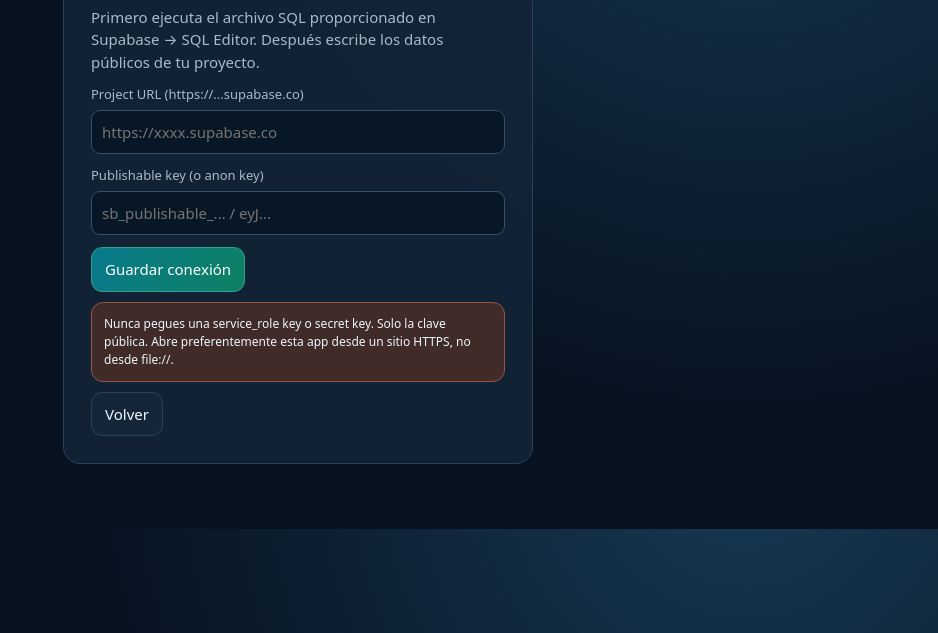
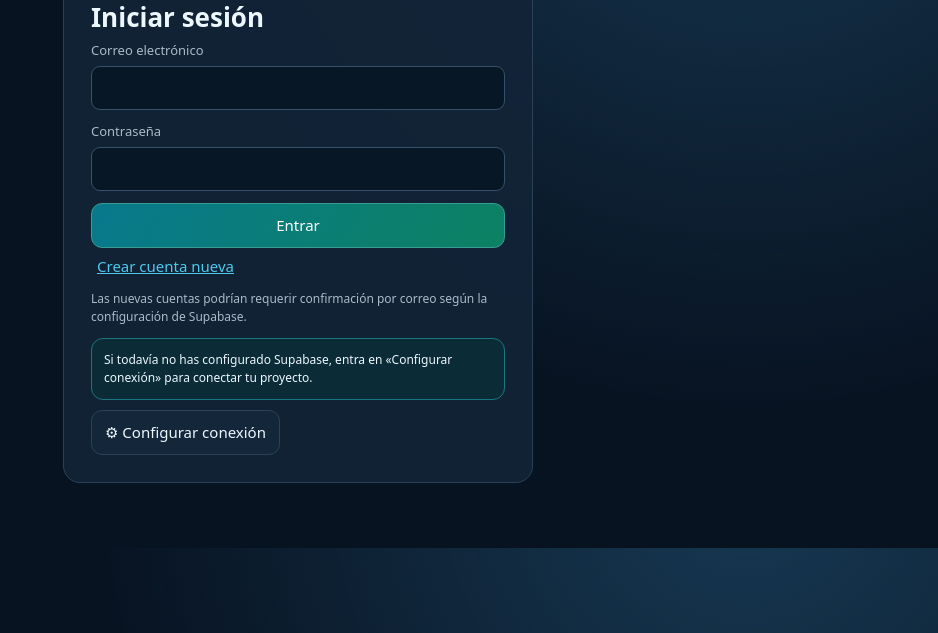
Before and after one commit to davidcalzadaflores/Mobiliario, a plain HTML site: page index.html in a window 1280 px wide. Shown: the part 167-800 px from the top of the page, without its empty margins (342-1280 px from the left). Drawn offline with nearby package versions, Linux system fonts and the light colour scheme.

Commit message:
Update index.html

```diff
--- a/index.html
+++ b/index.html
@@ -37,7 +37,18 @@ function notify(s,bad=false){const e=$('message');e.textContent=s;e.className=ba
 function requireOk(result){if(result.error)throw result.error;return result.data}
 function closeDialog(id){$(id).close()}function openDialog(id){$(id).showModal()}
 function showSetup(){$('app').classList.add('hide');$('authArea').classList.add('hide');$('setupArea').classList.remove('hide');let c=readConfig();if(c){$('setupForm').elements.url.value=c.url;$('setupForm').elements.key.value=c.key}}
-function readConfig(){try{return JSON.parse(localStorage.getItem('fc_supabase_public_config')||'null')}catch{return null}}
+// Configuración pública para que cada visitante se conecte automáticamente.
+const DEFAULT_SUPABASE_CONFIG = Object.freeze({
+  url: 'https://yjopbbikmswwhutechya.supabase.co',
+  key: 'sb_publishable_b5jLI0DSlQyxCHiHj94H8A_yWGn9HS-'
+});
+function readConfig(){
+  try {
+    const saved=JSON.parse(localStorage.getItem('fc_supabase_public_config')||'null');
+    if(saved && saved.url===DEFAULT_SUPABASE_CONFIG.url && saved.key===DEFAULT_SUPABASE_CONFIG.key)return saved;
+  } catch(e){}
+  return DEFAULT_SUPABASE_CONFIG;
+}
 $('setupForm').onsubmit=e=>{e.preventDefault();const f=e.currentTarget;const url=f.elements.url.value.trim(),key=f.elements.key.value.trim();if(!/^https:\/\/.+/.test(url))return notify('URL inválida',true);if(/service_role|sb_secret_/.test(key))return notify('No uses una clave secreta',true);localStorage.setItem('fc_supabase_public_config',JSON.stringify({url,key}));boot()};
 async function boot(){const c=readConfig();$('setupArea').classList.add('hide');$('app').classList.add('hide');$('authArea').classList.add('hide');if(!c)return showSetup();if(!window.supabase){showSetup();return notify('No se pudo cargar la biblioteca Supabase. Revisa la conexión a internet.',true)}try{sb=window.supabase.createClient(c.url,c.key);const r=await sb.auth.getUser();user=r.data.user;if(user)await loadBusinesses();else $('authArea').classList.remove('hide')}catch(err){showSetup();notify(err.message,true)}}
 $('authToggle').onclick=()=>{authCreating=!authCreating;$('authTitle').textContent=authCreating?'Crear cuenta':'Iniciar sesión';$('authToggle').textContent=authCreating?'Ya tengo cuenta':'Crear cuenta nueva'};
```
